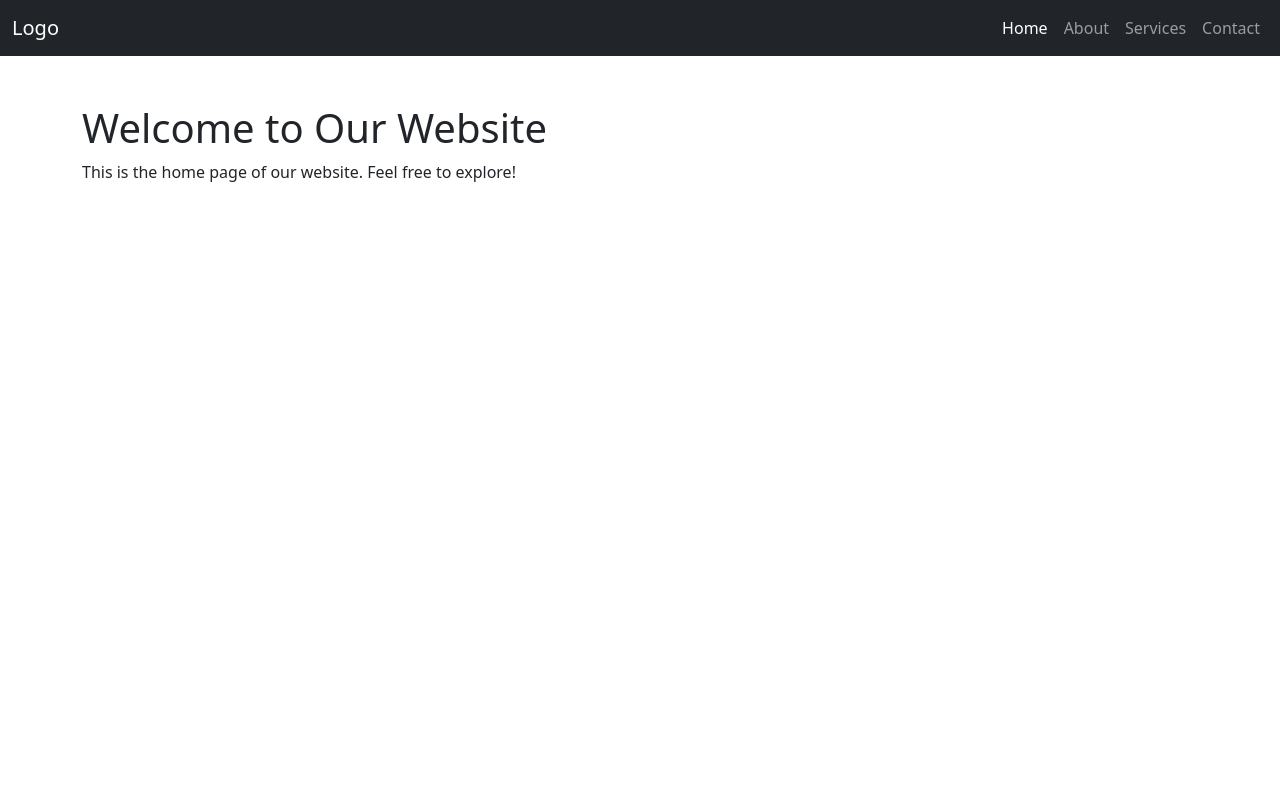
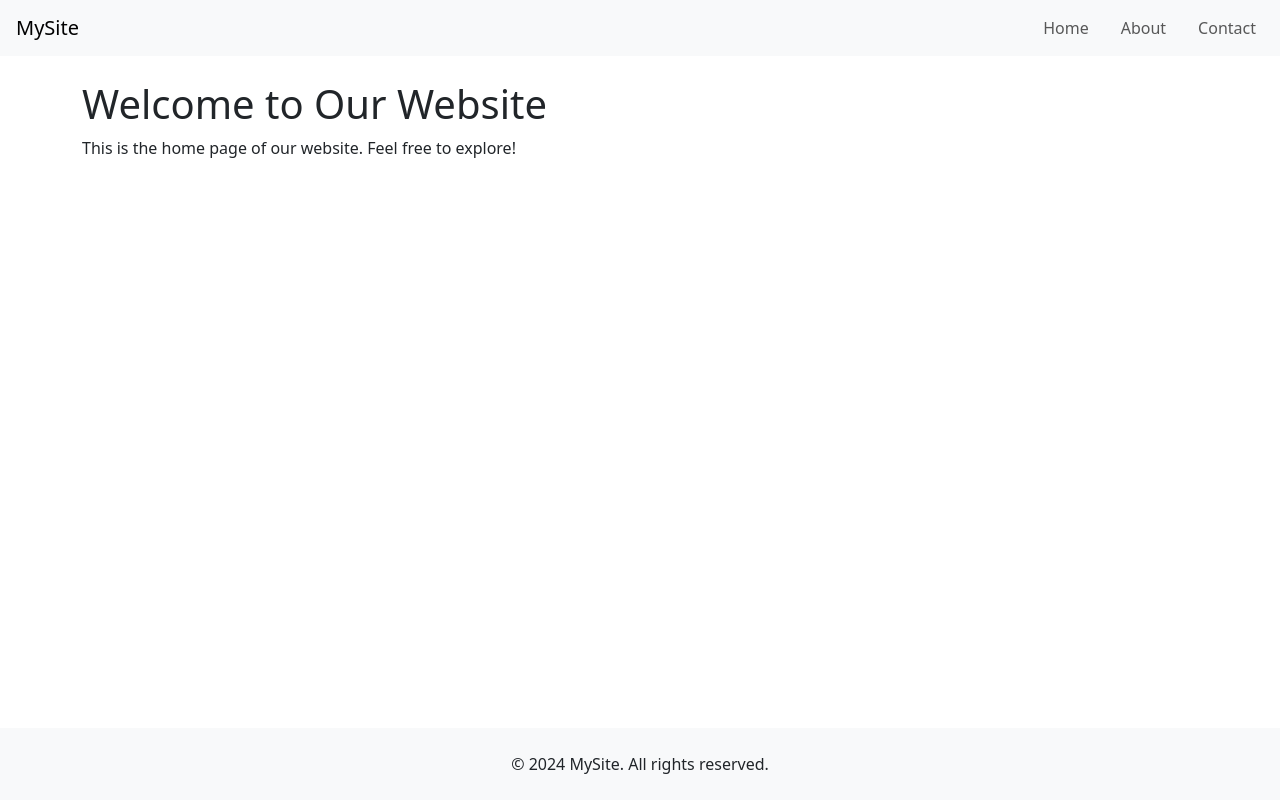
Before and after one commit to IamZhenHong/evolve, a Django app: page /pages/home/ in a window 1280 px wide. Run offline with Django 4.2, Linux system fonts and the light colour scheme.

Commit message:
Add base navbar template

```diff
--- a/evolve/settings.py
+++ b/evolve/settings.py
@@ -11,7 +11,7 @@ https://docs.djangoproject.com/en/4.1/ref/settings/
 """
 
 from pathlib import Path
-
+import os
 # Build paths inside the project like this: BASE_DIR / 'subdir'.
 BASE_DIR = Path(__file__).resolve().parent.parent
 
@@ -57,7 +57,7 @@ ROOT_URLCONF = "evolve.urls"
 TEMPLATES = [
     {
         "BACKEND": "django.template.backends.django.DjangoTemplates",
-        "DIRS": [],
+        'DIRS': [os.path.join(BASE_DIR, 'templates')],
         "APP_DIRS": True,
         "OPTIONS": {
             "context_processors": [
--- a/journal/urls.py
+++ b/journal/urls.py
@@ -1,6 +1,7 @@
 from django.contrib import admin
 from django.urls import path
 from .views import create, update, delete, detail, list
+app_name = 'journal'
 urlpatterns = [
     path('create/', create, name='create'),
     path('update/<int:pk>/', update, name='update'),
--- a/journal/views.py
+++ b/journal/views.py
@@ -5,8 +5,8 @@ from .forms import JournalEntryForm  # Assuming a form for creating/editing
 
 
 def list(request):
-    # entries = JournalEntry.objects.filter(user=request.user)
-    return render(request, 'journal/list.html')
+    entries = JournalEntry.objects.filter(user=request.user)
+    return render(request, 'journal/list.html', {'entries': entries})
 
 def detail(request, pk):
     entry = get_object_or_404(JournalEntry, pk=pk)
@@ -19,7 +19,7 @@ def create(request):
             entry = form.save(commit=False)
             entry.user = request.user
             entry.save()
-            return redirect('list')  # Replace with your desired redirect URL
+            return redirect('journal:list')  # Replace with your desired redirect URL
     else:
         form = JournalEntryForm()
     return render(request, 'journal/create.html', {'form': form})
--- a/pages/templates/pages/home.html
+++ b/pages/templates/pages/home.html
@@ -1,48 +1,8 @@
-<!DOCTYPE html>
-<html lang="en">
-<head>
-    <meta charset="UTF-8">
-    <meta name="viewport" content="width=device-width, initial-scale=1.0">
-    <title>Home Page</title>
-    <!-- Bootstrap CSS -->
-    <link href="https://cdn.jsdelivr.net/npm/bootstrap@5.3.0/dist/css/bootstrap.min.css" rel="stylesheet">
-</head>
-<body>
+{% extends 'base.html' %}
 
-    <!-- Navbar -->
-    <nav class="navbar navbar-expand-lg navbar-dark bg-dark">
-        <div class="container-fluid">
-            <a class="navbar-brand" href="#">Logo</a>
-            <button class="navbar-toggler" type="button" data-bs-toggle="collapse" data-bs-target="#navbarNav" aria-controls="navbarNav" aria-expanded="false" aria-label="Toggle navigation">
-                <span class="navbar-toggler-icon"></span>
-            </button>
-            <div class="collapse navbar-collapse" id="navbarNav">
-                <ul class="navbar-nav ms-auto">
-                    <li class="nav-item">
-                        <a class="nav-link active" aria-current="page" href="#home">Home</a>
-                    </li>
-                    <li class="nav-item">
-                        <a class="nav-link" href="#about">About</a>
-                    </li>
-                    <li class="nav-item">
-                        <a class="nav-link" href="#services">Services</a>
-                    </li>
-                    <li class="nav-item">
-                        <a class="nav-link" href="#contact">Contact</a>
-                    </li>
-                </ul>
-            </div>
-        </div>
-    </nav>
+{% block title %}Welcome{% endblock %}
 
-    <!-- Main content -->
-    <div class="container mt-5">
-        <h1>Welcome to Our Website</h1>
-        <p>This is the home page of our website. Feel free to explore!</p>
-    </div>
-
-    <!-- Bootstrap JS and dependencies -->
-    <script src="https://cdn.jsdelivr.net/npm/@popperjs/core@2.11.6/dist/umd/popper.min.js"></script>
-    <script src="https://cdn.jsdelivr.net/npm/bootstrap@5.3.0/dist/js/bootstrap.min.js"></script>
-</body>
-</html>
+{% block content %}
+<h1>Welcome to Our Website</h1>
+<p>This is the home page of our website. Feel free to explore!</p>
+{% endblock %}
--- /dev/null
+++ b/templates/base.html
@@ -0,0 +1,69 @@
+<!DOCTYPE html>
+<html lang="en">
+<head>
+    <meta charset="UTF-8">
+    <meta name="viewport" content="width=device-width, initial-scale=1.0">
+    <title>{% block title %}My Site{% endblock %}</title>
+    {% load static %}
+    <link rel="stylesheet" href="{% static 'css/styles.css' %}">  <!-- Link to custom CSS -->
+    <link href="https://cdn.jsdelivr.net/npm/bootstrap@5.3.0/dist/css/bootstrap.min.css" rel="stylesheet">
+    <style>
+        /* Ensure the footer stays at the bottom of the page */
+        html, body {
+            height: 100%;
+        }
+        body {
+            display: flex;
+            flex-direction: column;
+        }
+        main {
+            flex: 1;
+        }
+        /* Add left margin to the brand button */
+        .navbar-brand {
+            margin-left: 1rem; /* Adjust the margin as needed */
+        }
+        /* Add right margin to navbar items */
+        .navbar-nav .nav-item {
+            margin-right: 1rem; /* Adjust the margin as needed */
+        }
+    </style>
+</head>
+<body>
+
+    <nav class="navbar navbar-expand-lg navbar-light bg-light">
+        <a class="navbar-brand" href="{% url 'pages:home' %}">MySite</a>
+        <button class="navbar-toggler" type="button" data-bs-toggle="collapse" data-bs-target="#navbarNav" aria-controls="navbarNav" aria-expanded="false" aria-label="Toggle navigation">
+            <span class="navbar-toggler-icon"></span>
+        </button>
+        <div class="collapse navbar-collapse" id="navbarNav">
+            <ul class="navbar-nav ms-auto">  <!-- Added ms-auto to align items to the right -->
+                <li class="nav-item">
+                    <a class="nav-link" href="{% url 'journal:list' %}">Home</a>
+                </li>
+                <li class="nav-item">
+                    <a class="nav-link" href="{% url 'journal:list' %}">About</a>
+                </li>
+                <li class="nav-item">
+                    <a class="nav-link" href="{% url 'journal:list' %}">Contact</a>
+                </li>
+            </ul>
+        </div>
+    </nav>
+
+    <main role="main" class="container mt-4">
+        {% block content %}
+        <!-- Default content -->
+        {% endblock %}
+    </main>
+
+    <footer class="bg-light py-4 mt-4">
+        <div class="container">
+            <p class="text-center mb-0">&copy; 2024 MySite. All rights reserved.</p>
+        </div>
+    </footer>
+
+    <script src="https://cdn.jsdelivr.net/npm/@popperjs/core@2.11.7/dist/umd/popper.min.js"></script>
+    <script src="https://cdn.jsdelivr.net/npm/bootstrap@5.3.0/dist/js/bootstrap.min.js"></script>
+</body>
+</html>
```
Also changed, not shown: journal/templates/journal/list.html (+25 -14 lines), db.sqlite3.
